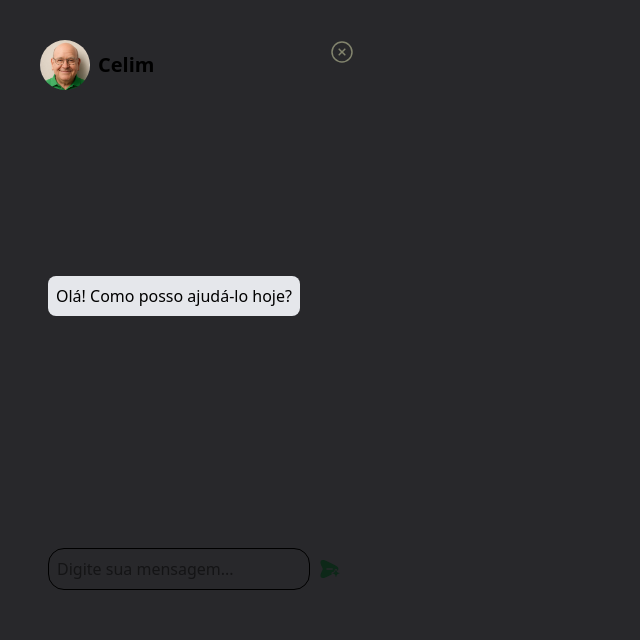
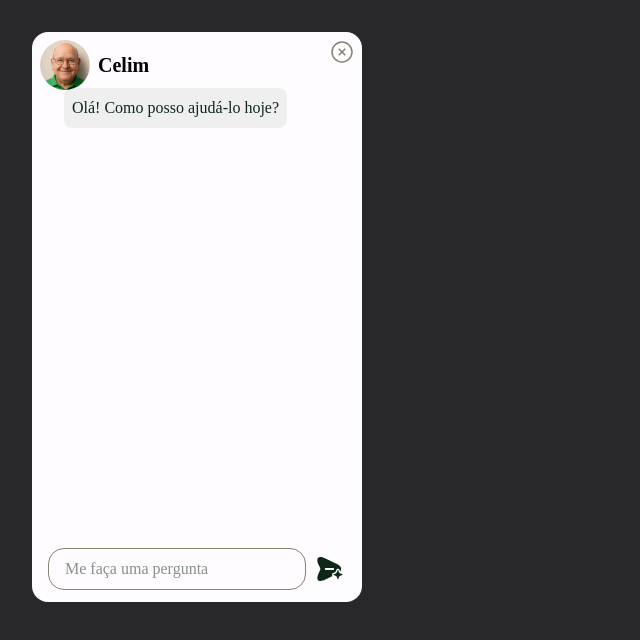
Before and after one commit to devherik/AI-Chatbot-Concept, a React (Vite) app: page / in a window 1280 px wide. Shown: the top 640 px of the page, without its empty margins (0-640 px from the left). Built offline with nearby package versions, Linux system fonts and the light colour scheme.

Commit message:
refactor: streamline AiAgentPage layout and enhance user input handling; update styles for improved UI consistency

```diff
--- a/src/presentation/aiagent-chat/page.tsx
+++ b/src/presentation/aiagent-chat/page.tsx
@@ -8,14 +8,11 @@ export default function AiAgentPage() {
   const { messages, sendMessage } = useAiAgent();
   const [userInput, setUserInput] = useState("");
 
-  const handleUserMessage = useCallback(
-    async () => {
-      // Handle user message and invalidate input
-      sendMessage(userInput);
-      setUserInput("");
-    },
-    [sendMessage, userInput]
-  );
+  const handleUserMessage = useCallback(async () => {
+    // Handle user message and invalidate input
+    sendMessage(userInput);
+    setUserInput("");
+  }, [sendMessage, userInput]);
 
   return (
     <>
@@ -28,7 +25,7 @@ export default function AiAgentPage() {
           flexDirection: "column",
           justifyContent: "space-between",
         }}
-        className="flex flex-col h-screen bg-[var(--main-bg-color)]"
+        className="flex flex-col h-screen bg-[var(--primary-color)]"
       >
         <header
           style={{
@@ -52,7 +49,15 @@ export default function AiAgentPage() {
                 alt="profile"
               />
             </picture>
-            <span style={{ fontWeight: "bold", fontSize: "20px" }}>Celim</span>
+            <span
+              style={{
+                fontWeight: "bold",
+                fontSize: "20px",
+                fontFamily: "var(--main-font)",
+              }}
+            >
+              Celim
+            </span>
           </div>
           <div className="absolute top-2 right-2">
             <button
@@ -71,7 +76,13 @@ export default function AiAgentPage() {
             </button>
           </div>
         </header>
-        <main>
+        <main
+          style={{
+            flex: 1,
+            overflowY: "auto",
+            padding: "16px",
+          }}
+        >
           <div
             style={{
               flex: 1,
@@ -92,11 +103,15 @@ export default function AiAgentPage() {
                 <div
                   className={`p-2 rounded-lg ${
                     message.sender === "user"
-                      ? "bg-blue-500 text-white"
-                      : "bg-gray-200 text-black"
+                      ? "bg-[var(--green-color)] text-[var(--inverted-color)]"
+                      : "bg-[var(--grey-color)] text-[var(--text-color)]"
                   }`}
+                  style={{
+                    fontFamily: "var(--secondary-font)",
+                    textAlign: message.sender === "user" ? "right" : "left",
+                  }}
                 >
-                  {message.text}
+                  <span style={{}}>{message.text}</span>
                 </div>
               </div>
             ))}
@@ -114,10 +129,23 @@ export default function AiAgentPage() {
           }}
         >
           <div className="flex items-center gap-2 w-full">
-            <input
-              type="text"
-              placeholder="Digite sua mensagem..."
-              className="w-full p-2 border rounded-2xl"
+            <textarea
+              style={{
+                flex: 1,
+                padding: "8px 16px",
+                border: "1px solid var(--border-color)",
+                borderRadius: "16px",
+                outline: "none",
+                backgroundColor: "var(--primary-color)",
+                color: "var(--text-color)",
+                fontFamily: "var(--secondary-font)",
+                height: "100%",
+                boxSizing: "border-box",
+                resize: "none",
+              }}
+              rows={1}
+              cols={20}
+              placeholder="Me faça uma pergunta"
               value={userInput}
               onChange={(e) => setUserInput(e.target.value)}
               onKeyDown={(e) => {
@@ -135,8 +163,13 @@ export default function AiAgentPage() {
                 cursor: "pointer",
                 width: "32px",
               }}
+              onClick={handleUserMessage}
             >
-              <img style={{ width: "24px", height: "24px" }} src={sendIcon} alt="Send" />
+              <img
+                style={{ width: "32px", height: "32px" }}
+                src={sendIcon}
+                alt="Send"
+              />
             </button>
           </div>
         </footer>
```
